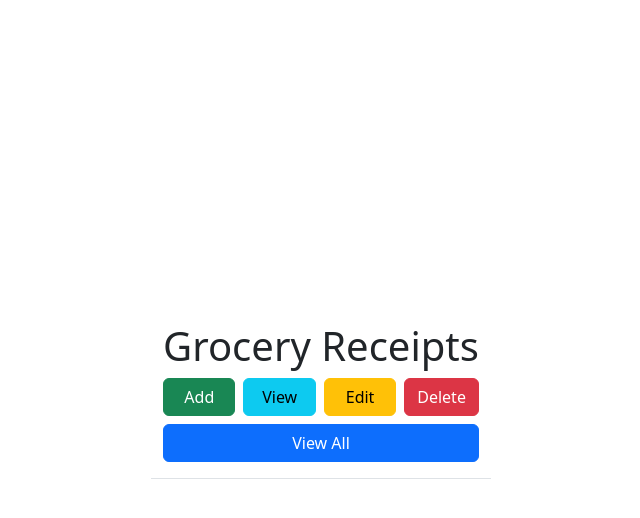
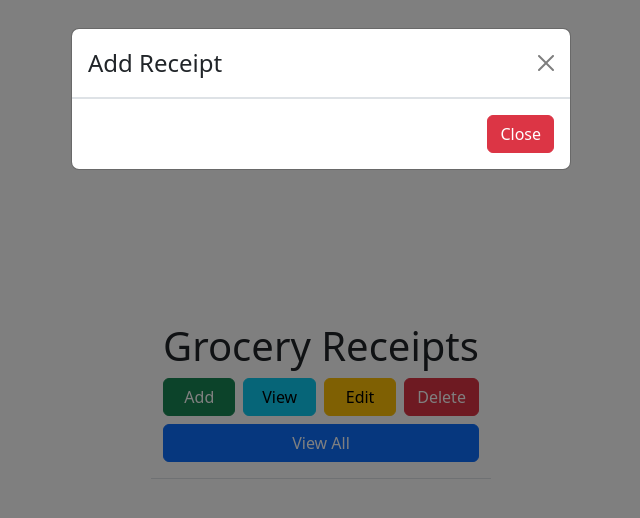
Before and after one commit to arnoprincestonpan/grocery-receipts-frontend, a React (Vite) app in the folder front-end/: page / in a window 1280 px wide. Both pictures are taken after a click on the button "Add". Shown: the top 518 px of the page, without its empty margins (319-959 px from the left). Built offline with nearby package versions, Linux system fonts and the light colour scheme.

Commit message:
setup other buttons - no logic yet

```diff
--- a/front-end/src/App.jsx
+++ b/front-end/src/App.jsx
@@ -6,6 +6,10 @@ import { Button, Modal } from 'react-bootstrap'
 
 function App() {
   const [viewReceipts, setViewReceipts] = useState(false);
+
+  const [showAddModal, setShowAddModal] = useState(false);
+  const [showViewModal, setShowViewModal] = useState(false);
+  const [showEditModal, setShowEditModal] = useState(false);
   const [showDeleteModal, setShowDeleteModal] = useState(false);
 
 
@@ -18,13 +22,13 @@ function App() {
           {/* Buttons Section */}
           <div className="mb-2">
             <div className="d-flex justify-content-between gap-2">
-              <Button className="w-25" variant="success">
+              <Button className="w-25" variant="success" onClick={() => setShowAddModal(!showAddModal)}>
                 Add
               </Button>
-              <Button className="w-25" variant="info">
+              <Button className="w-25" variant="info" onClick={() => setShowViewModal(!showViewModal)}>
                 View
               </Button>
-              <Button className="w-25" variant="warning">
+              <Button className="w-25" variant="warning" onClick={() => setShowEditModal(!showEditModal)}>
                 Edit
               </Button>
               <Button className="w-25" variant="danger" onClick={() => setShowDeleteModal(!showDeleteModal)}>
@@ -37,10 +41,76 @@ function App() {
           </div>
         </div>
 
+        {/* Add Modal */}
+
+        {showAddModal &&
+            <Modal show={showAddModal} onHide={() => setShowAddModal(false)}>
+              <Modal.Header closeButton>
+                <Modal.Title>Add Receipt</Modal.Title>
+                <Modal.Body>
+
+                </Modal.Body>
+              </Modal.Header>
+              <Modal.Footer>
+                <Button variant="danger" onClick={() => setShowAddModal(false)}>
+                  Close
+                </Button>
+              </Modal.Footer>
+            </Modal>
+        }
+
+        {/* View Modal */}
+
+        {showViewModal &&
+            <Modal show={showViewModal} onHide={() => setShowViewModal(false)}>
+              <Modal.Header closeButton>
+                <Modal.Title>View Receipt</Modal.Title>
+                <Modal.Body>
+
+                </Modal.Body>
+              </Modal.Header>
+              <Modal.Footer>
+                <Button variant="danger" onClick={() => setShowViewModal(false)}>
+                  Close
+                </Button>
+              </Modal.Footer>
+            </Modal>
+        }
+
+        {/* Edit Modal */}
+
+        {showEditModal &&
+            <Modal show={showEditModal} onHide={() => setShowEditModal(false)}>
+              <Modal.Header closeButton>
+                <Modal.Title>Edit Receipt</Modal.Title>
+                <Modal.Body>
+
+                </Modal.Body>
+              </Modal.Header>
+              <Modal.Footer>
+                <Button variant="danger" onClick={() => setShowEditModal(false)}>
+                  Close
+                </Button>
+              </Modal.Footer>
+            </Modal>
+        }
+
         {/* Delete Modal */}
 
         {showDeleteModal &&
-            <h1>HEY</h1>
+            <Modal show={showDeleteModal} onHide={() => setShowDeleteModal(false)}>
+              <Modal.Header closeButton>
+                <Modal.Title>Delete Receipt</Modal.Title>
+                <Modal.Body>
+
+                </Modal.Body>
+              </Modal.Header>
+              <Modal.Footer>
+                <Button variant="danger" onClick={() => setShowDeleteModal(false)}>
+                  Close
+                </Button>
+              </Modal.Footer>
+            </Modal>
         }
 
         {/* Receipts */}
```
